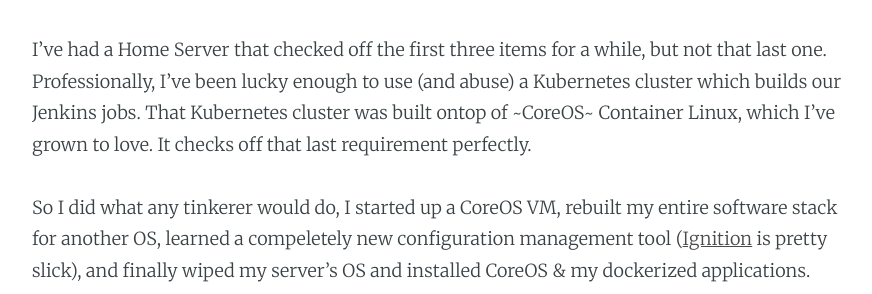
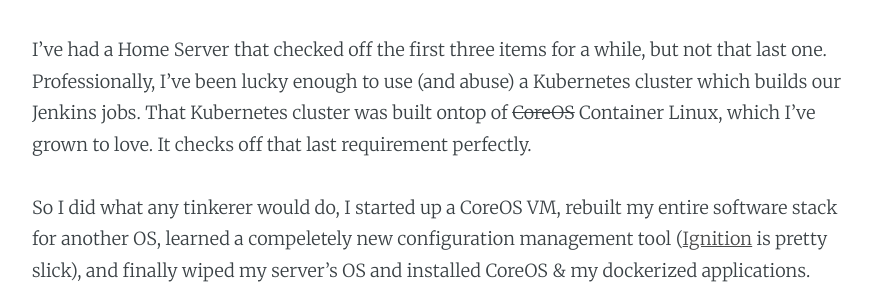
Before and after one commit to AnalogJ/thesparktree-blog, a Jekyll site: the page built from _posts/2018-12-09-customize-coreos-kernel-part-1.md, in a window 1280 px wide and 900 px high, scrolled down 1051 px. Shown: the part 222-516 px from the top of the window, without its empty margins (203-1075 px from the left). Built offline with Jekyll 4.4.1, drawn with Linux system fonts in a browser that asks for light colours; nearby versions of some CDN libraries; comment, search, counter and statistics services are not loaded; some of the changed text lies outside the part shown.

Commit message:
update text.

````diff
--- a/_posts/2018-12-09-customize-coreos-kernel-part-1.md
+++ b/_posts/2018-12-09-customize-coreos-kernel-part-1.md
@@ -32,7 +32,7 @@
 - **OS needed to be as minimal as possible, since all work was done in Docker containers**
 
 I've had a Home Server that checked off the first three items for a while, but not that last one. Professionally, I've been lucky enough to
-use (and abuse) a Kubernetes cluster which builds our Jenkins jobs. That Kubernetes cluster was built ontop of ~CoreOS~ Container Linux, which
+use (and abuse) a Kubernetes cluster which builds our Jenkins jobs. That Kubernetes cluster was built ontop of ~~CoreOS~~ Container Linux, which
 I've grown to love. It checks off that last requirement perfectly.
 
 So I did what any tinkerer would do, I started up a CoreOS VM, rebuilt my entire software stack for another OS, learned a compeletely new
@@ -50,7 +50,7 @@
 - `Direct Rendering Manager (XFree86 4.1.0 and higher DRI support)`
 - `Intel 8xx/9xx/G3x/G4x/HD Graphics`
 
-Here's Problem #1. If you're unfamiliar with CoreOS, all you need to know is that unlike traditional OS's the CoreOS kernel is
+Here's **Problem #1**. If you're unfamiliar with CoreOS, all you need to know is that unlike traditional OS's the CoreOS kernel is
 continuously updated, similar to how Google Chrome is always kept up-to date. This means that **any local modifications I make to the kernel
 will be completely lost on the next kernel update**.
 
@@ -115,7 +115,7 @@
 
 ```
 Now that we've downloaded the developement container image (`coreos_developer_container.bin`) we can create a container based off of it.
-Problem 3 rears its ugly head now: **containers created via `systemd-nspawn` seem to have a diskspace limit of ~3GB.** This can be fixed by
+**Problem #3** rears its ugly head now: **containers created via `systemd-nspawn` seem to have a diskspace limit of ~3GB.** This can be fixed by
 doing a couple of additional volume mounts when starting the container:
 
 ```bash
````
Also changed, not shown: other parts of _posts/2018-12-09-customize-coreos-kernel-part-1.md (+2 -2 lines).
